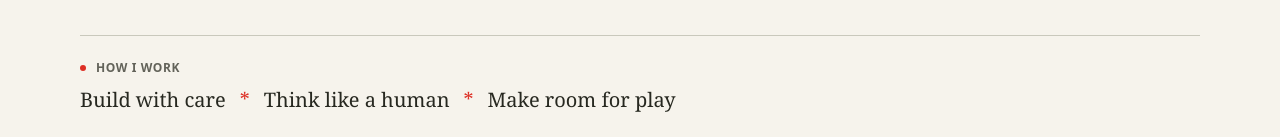
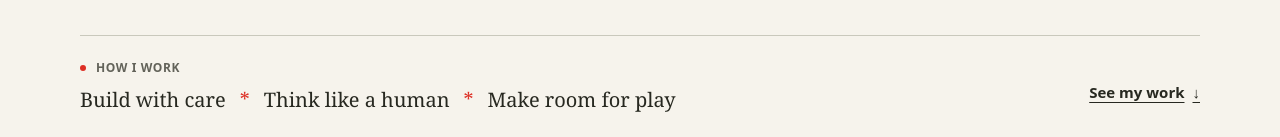
Before and after one commit to lotjons/LOTTIEPORTFOLIO, a React (Vite) app: page / in a window 1280 px wide. Shown: the part 663-800 px from the top of the page. Built offline with nearby package versions, Linux system fonts and the light colour scheme.

Commit message:
feat(hero): add see my work link

```diff
--- a/src/components/Hero.tsx
+++ b/src/components/Hero.tsx
@@ -85,6 +85,18 @@ const values = ['Build with care', 'Think like a human', 'Make room for play']
       ))}
     </ul>
   </div>
+  <a
+  href="#projects"
+  className="group inline-flex min-h-11 items-center gap-2 text-[15px] font-semibold underline decoration-1 underline-offset-4 hover:decoration-2 hover:decoration-pop"
+>
+  See my work
+  <span
+    aria-hidden="true"
+    className="transition-transform group-hover:translate-y-0.5 motion-reduce:transition-none"
+  >
+    ↓
+  </span>
+</a>
 </div>
     </section>
   )
```
